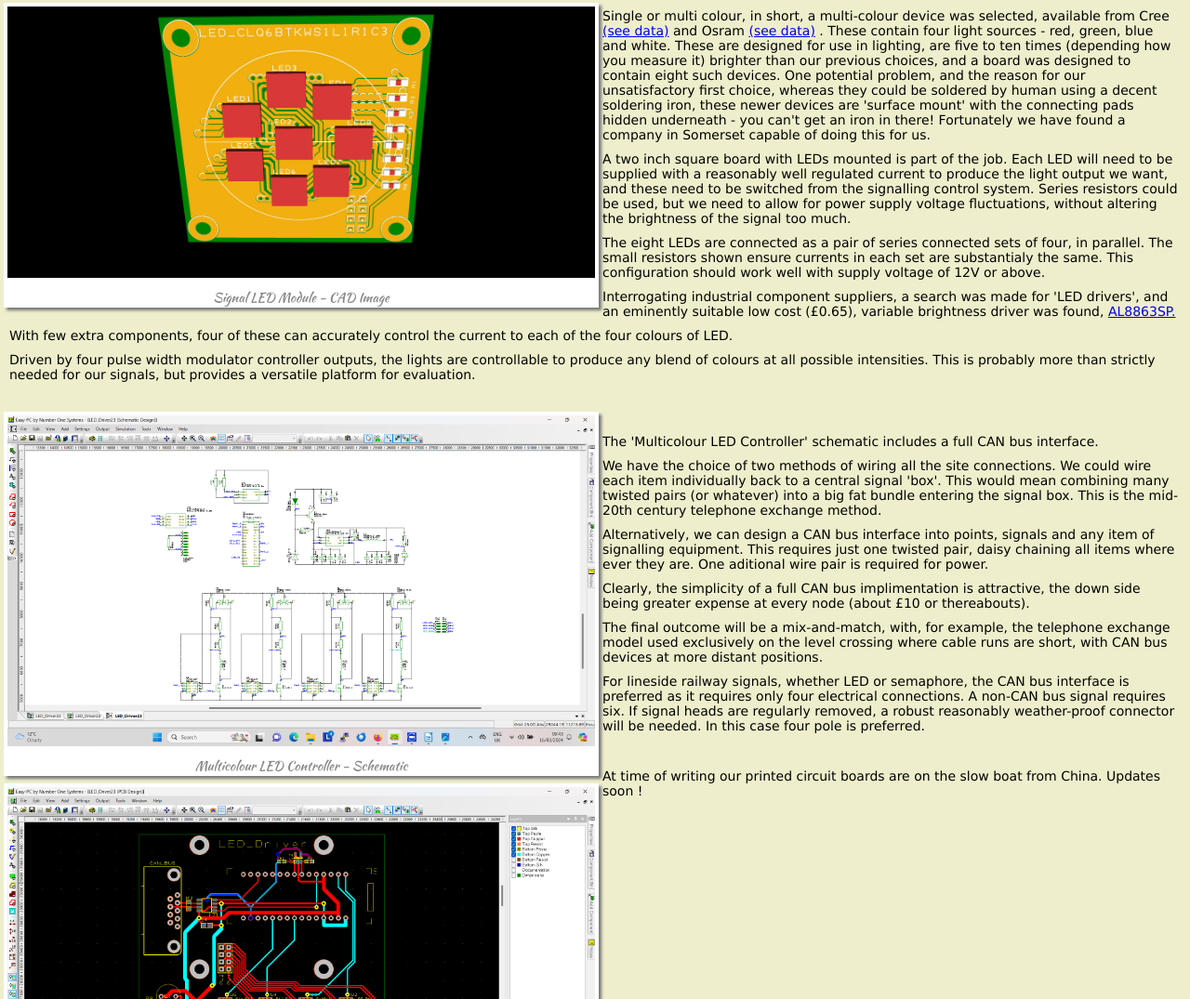
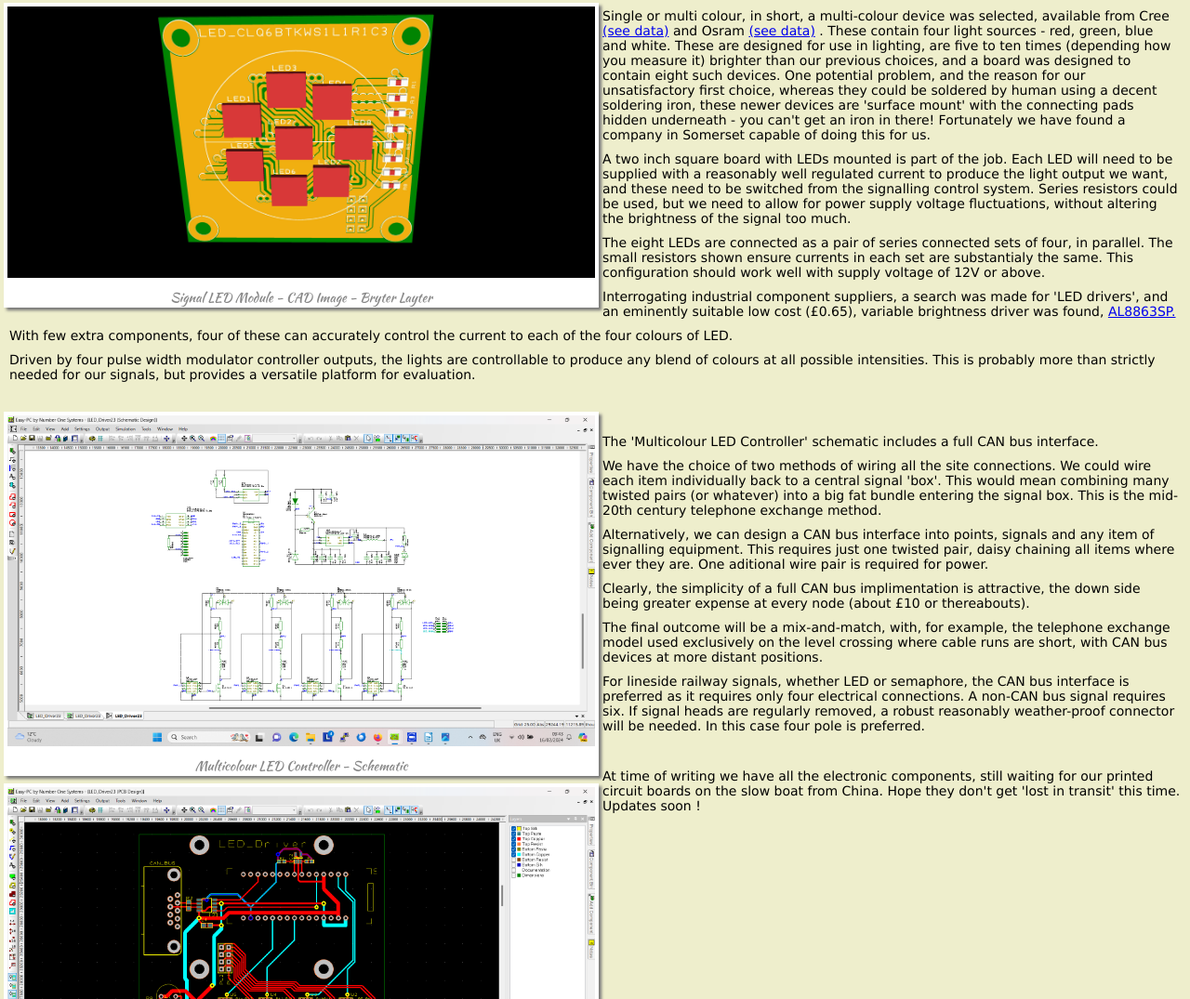
Before and after one commit to tauntonme/tauntonme.github.io, a plain HTML site: page led_lights.html in a window 1280 px wide. Shown: the part 239-1314 px from the top of the page at 93% size. Drawn offline with Linux system fonts and the light colour scheme.

Commit message:
Update led_lights.html

```diff
--- a/led_lights.html
+++ b/led_lights.html
@@ -26,7 +26,7 @@
 		<a target="_blank" href="img/LED_only_Disc23.jpg">
 			<img src="img/LED_only_Disc23.jpg" style="width: 100%;border:10">
 		</a>
-		<figcaption>Signal LED Module - CAD Image</figcaption>
+		<figcaption>Signal LED Module - CAD Image - Bryter Layter</figcaption>
 	</figure>
   <p>Single or multi colour, in short, a multi-colour device was selected, available from Cree
 	  <a href="https://www.mouser.co.uk/datasheet/2/723/CLQ6B_TKW-2887154.pdf" target="_blank">(see data)</a>
@@ -72,7 +72,7 @@
 		<figcaption>Multicolour LED Controller - PCB</figcaption>
 	</figure>
 <br />
-	<p>At time of writing our printed circuit boards are on the slow boat from China. Updates soon !</p>
+	<p>At time of writing we have all the electronic components, still waiting for our printed circuit boards on the slow boat from China. Hope they don't get 'lost in transit' this time. Updates soon !</p>
 <br />
 </body>
 </html>
```
